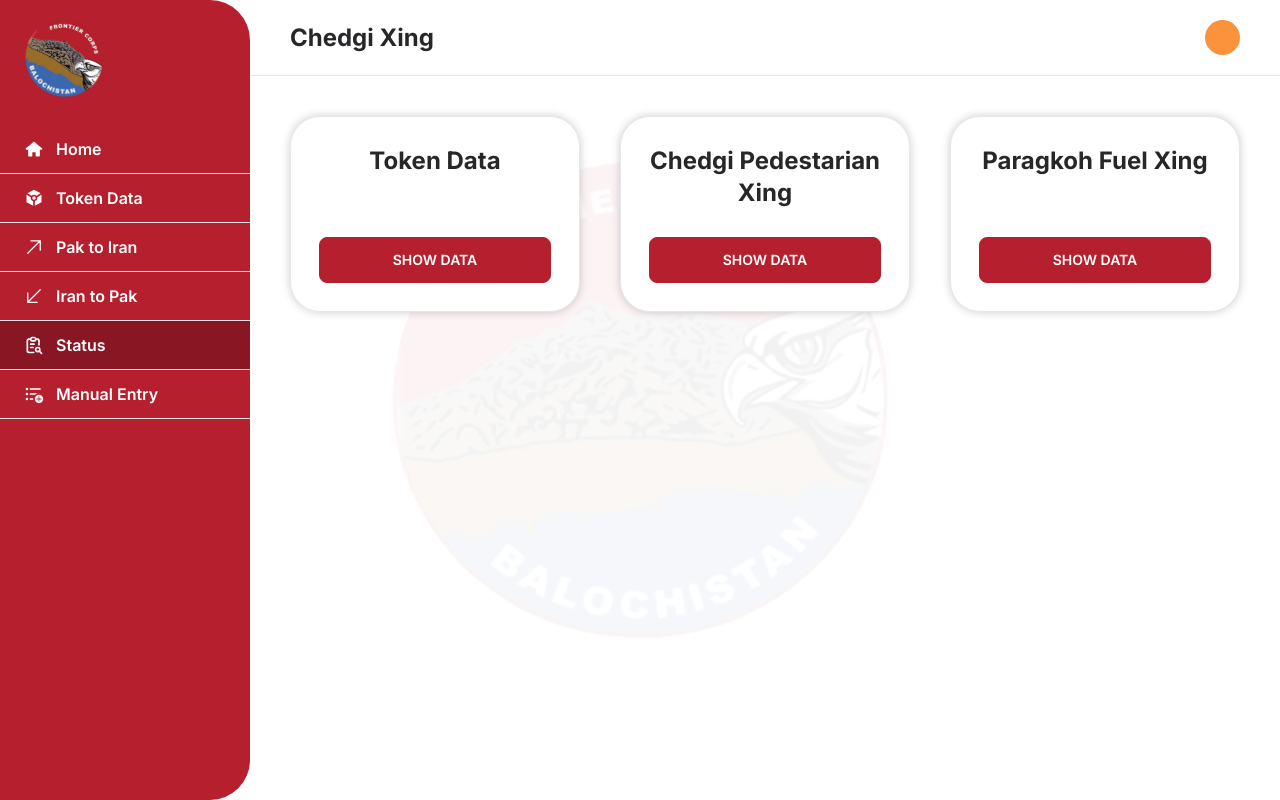
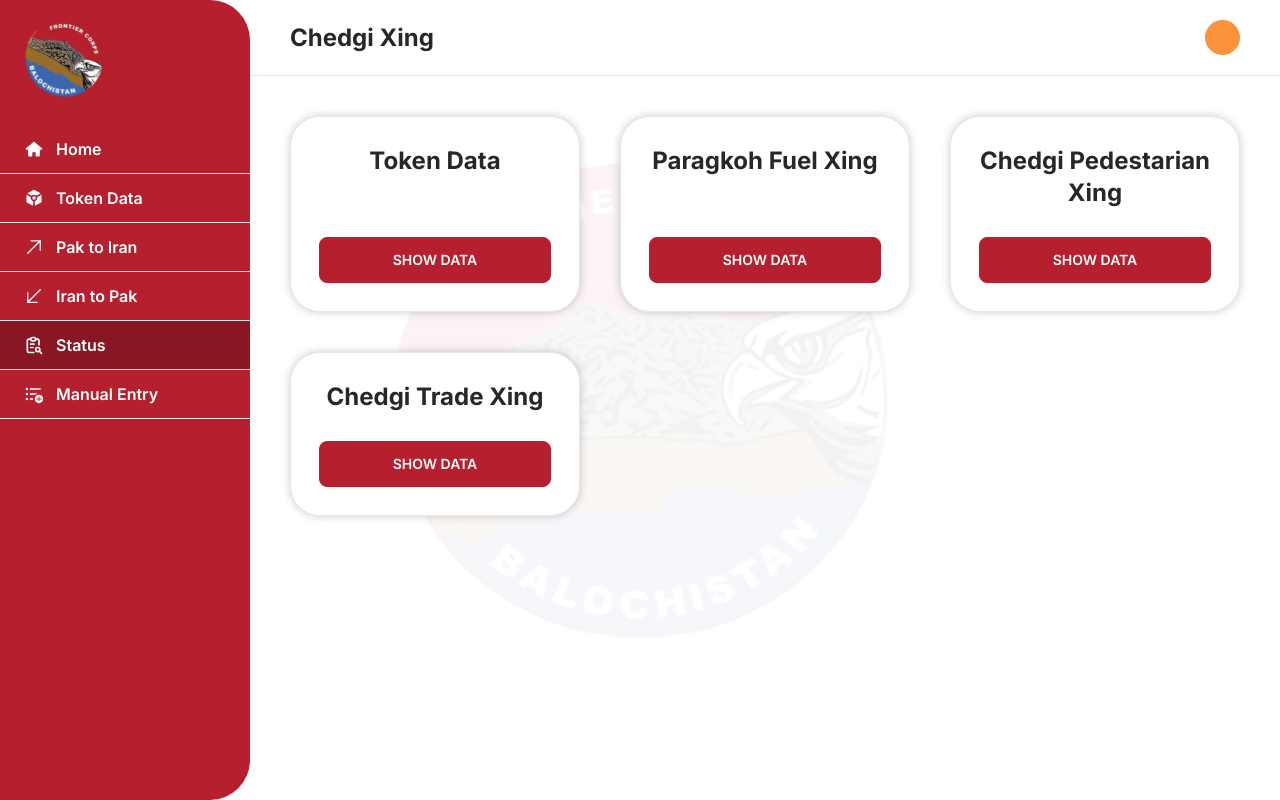
Before and after one commit to roshaan12/next-application, a Next.js app: page /status in a window 1280 px wide. Built offline with nearby package versions, Linux system fonts and the light colour scheme; no server answers.

Commit message:
final changs
final changs

```diff
--- a/src/app/(routes)/irantopak/page.tsx
+++ b/src/app/(routes)/irantopak/page.tsx
@@ -268,8 +268,8 @@ function IranToPak() {
                     {
                         (state.userDetails?.role === 'super-admin' || state.userDetails?.role === 'admin') &&
                         <select value={type!} onChange={(e) => changeType(e.target.value)} className='py-2 px-4 text-sm text-zinc-800 shadow-[0_0_15px_rgba(0,0,0,0.3)] rounded-md border-2 border-zinc-500'>
-                            <option value="local">Paragkoh Fuel Xing</option>
-                            <option value="fuelTrade">Chedgi Pedestarian Xing</option>
+                            <option value="local">Chedgi Pedestarian Xing</option>
+                            <option value="fuelTrade">Paragkoh Fuel Xing</option>
                             <option value="tradeXing">Chedgi Trade Xing</option>
                         </select>
                     }
--- a/src/app/(routes)/page.tsx
+++ b/src/app/(routes)/page.tsx
@@ -28,9 +28,9 @@ const Page = () => {
   if (state.userDetails && state.userDetails.role === 'super-admin') {
     data = [
       { id: 'stats', title: 'DAILY STATE', icon: <ImStatsBars className="text-[60px] text-zinc-800" /> },
-      { id: 'fuelTrade', title: 'UPLOAD EXCEL NOBAT LIST', icon: <SiMicrosoftexcel className="text-[60px] text-zinc-800" /> },
-      { id: 'local', title: 'UPLOAD EXCEL LOCAL RESIDENTS', icon: <SiMicrosoftexcel className="text-[60px] text-zinc-800" /> },
-      { id: 'tradeXing', title: 'UPLOAD EXCEL TRADE XING', icon: <SiMicrosoftexcel className="text-[60px] text-zinc-800" /> },
+      { id: 'fuelTrade', title: 'UPLOAD EXCEL PARAGKOH FUEL XING', icon: <SiMicrosoftexcel className="text-[60px] text-zinc-800" /> },
+      { id: 'local', title: 'UPLOAD EXCEL CHEDGI PEDESTARIAN XING', icon: <SiMicrosoftexcel className="text-[60px] text-zinc-800" /> },
+      { id: 'tradeXing', title: 'UPLOAD EXCEL CHEDGI TRADE XING', icon: <SiMicrosoftexcel className="text-[60px] text-zinc-800" /> },
       // { title: 'COMPARISON OLD NOBATS', icon: <MdOutlineCompareArrows className="text-[60px] text-zinc-800" /> },
     ]
   }
@@ -334,13 +334,15 @@ const Page = () => {
                   :
                   <div className="w-full lg:w-[70%]">
                     <BarChart
-                      data={[fetchedData.tokens, fetchedData.paktoiranofficial, fetchedData.irantopakofficial, fetchedData.paktoiranlocal, fetchedData.irantopaklocal]}
+                      data={[fetchedData.tokens, fetchedData.paktoiranofficial, fetchedData.irantopakofficial, fetchedData.paktoiranlocal, fetchedData.irantopaklocal,fetchedData.paktoirantradexing, fetchedData.irantopaktradexing]}
                       labels={[
                         'Token Issued',
                         'Fuel Veh Pak to Iran',
                         'Fuel Veh Iran to Pak',
                         'Pedestrian Pak to Iran',
                         'Pedestrian Iran to Pak',
+                        'Trade Xing Pak to Iran',
+                        'Trade Xing Iran to Pak',
                       ]}
                     />
                   </div>
@@ -356,7 +358,7 @@ const Page = () => {
           :
           active === 2 ?
             <div>
-              <h1 className='text-2xl font-bold text-zinc-800'>UPLOAD EXCEL NOBAT LIST</h1>
+              <h1 className='text-2xl font-bold text-zinc-800'>UPLOAD EXCEL PARAGKOH FUEL XING</h1>
               <div className="mt-10">
                 <div>
                   <label htmlFor="file" className="w-[300px] h-[70px] text-zinc-800 font-bold border-2 border-dashed rounded-2xl bg-zinc-100 flex justify-center items-center">
--- a/src/app/(routes)/paktoiran/page.tsx
+++ b/src/app/(routes)/paktoiran/page.tsx
@@ -464,8 +464,8 @@ function PakToIran() {
                     {
                         (state.userDetails?.role === 'super-admin' || state.userDetails?.role === 'admin') &&
                         <select value={type!} onChange={(e) => changeType(e.target.value)} className='py-2 px-4 text-sm text-zinc-800 shadow-[0_0_15px_rgba(0,0,0,0.3)] rounded-md border-2 border-zinc-500'>
-                           <option value="local">Paragkoh Fuel Xing</option>
-                            <option value="fuelTrade">Chedgi Pedestarian Xing</option>
+                           <option value="local">Chedgi Pedestarian Xing</option>
+                            <option value="fuelTrade">Paragkoh Fuel Xing</option>
                             <option value="tradeXing">Chedgi Trade Xing</option>
                         </select>
                     }
--- a/src/app/(routes)/status/page.tsx
+++ b/src/app/(routes)/status/page.tsx
@@ -31,8 +31,9 @@ const Page = () => {
 
     let data = [
         { title: 'Token Data', id: 'token' },
-        { title: 'Chedgi Pedestarian Xing', id: 'fuelTrade' },
-        { title: 'Paragkoh Fuel Xing', id: 'local' },
+        { title: 'Paragkoh Fuel Xing', id: 'fuelTrade' },
+        { title: 'Chedgi Pedestarian Xing', id: 'local' },
+        { title: 'Chedgi Trade Xing', id: 'tradeXing' },
     ]
     const onSubmit = async (e: FormEvent<HTMLFormElement>) => {
         e.preventDefault()
@@ -72,7 +73,6 @@ const Page = () => {
         exportToCSV(fetchedData, 'data')
     }
 
-
     return (
         <div className="mt-10">
             <Toaster />
@@ -89,7 +89,6 @@ const Page = () => {
                                             setFetchedData(null)
                                         }} className="text-white text-sm bg-primary w-full py-3 px-3 rounded-lg font-semibold">SHOW DATA</button>
                                     </div>
-
                                 )
                             })
                         }
@@ -102,7 +101,7 @@ const Page = () => {
                                 <input onChange={(e) => setCnicOfPerson(e.target.value)} type="text" className="w-[300px] border py-3 px-5 border-zinc-300 rounded-md" />
                             </div>
                             {
-                                selected === 'fuelTrade' &&
+                                (selected === 'fuelTrade' || selected === 'tradeXing') &&
                                 <div className="">
                                     <h1 className="text-zinc-700 font-semibold">Select Destination ( Optional )</h1>
                                     <select id="destination" onChange={(e) => setDestination(e.target.value)} className="w-[300px] border py-3 px-5 border-zinc-300 rounded-md">
@@ -135,17 +134,25 @@ const Page = () => {
                             selected === 'token' ?
                                 <div className="w-full lg:w-[70%]">
                                     <BarChart
-                                        data={[fetchedData.filter((val: any) => val.type === 'local').length, fetchedData.filter((val: any) => val.type === 'fuelTrade').length]}
+                                        data={[
+                                            fetchedData.filter((val: any) => val.type === 'local').length,
+                                            fetchedData.filter((val: any) => val.type === 'fuelTrade').length,
+                                            fetchedData.filter((val: any) => val.type === 'tradeXing').length // Added tradeXing
+                                        ]}
                                         labels={[
                                             'Local',
-                                            'Fuel Trade'
+                                            'Fuel Trade',
+                                            'Trade Xing' // Added label for tradeXing
                                         ]}
                                     />
                                 </div>
                                 :
                                 <div className="w-full lg:w-[70%]">
                                     <BarChart
-                                        data={[fetchedData.filter((val: any) => val.dateTimeOut).length, fetchedData.filter((val: any) => val.dateTimeIn).length]}
+                                        data={[
+                                            fetchedData.filter((val: any) => val.dateTimeOut).length,
+                                            fetchedData.filter((val: any) => val.dateTimeIn).length
+                                        ]}
                                         labels={[
                                             'Pak to Iran',
                                             'Iran to Pak'
--- a/src/app/api/overallstats/route.ts
+++ b/src/app/api/overallstats/route.ts
@@ -38,6 +38,13 @@ export async function GET() {
                 $lt: endOfToday
             }
         })
+        let paktoirantradexing = await Entry.find({
+            type: 'tradeXing',
+            dateTimeOut: {
+                $gte: startOfToday,
+                $lt: endOfToday
+            }
+        })
         let irantopaklocal = await Entry.find({
             type: 'local',
             dateTimeIn: {
@@ -47,6 +54,13 @@ export async function GET() {
         })
         let irantopakofficial = await Entry.find({
             type: 'fuelTrade',
+            dateTimeIn: {
+                $gte: startOfToday,
+                $lt: endOfToday
+            }
+        })
+        let irantopaktradexing = await Entry.find({
+            type: 'tradeXing',
             dateTimeIn: {
                 $gte: startOfToday,
                 $lt: endOfToday
@@ -63,8 +77,10 @@ export async function GET() {
             // entries: entry_data.length,
             paktoiranlocal: paktoiranlocal.length,
             paktoiranofficial: paktoiranofficial.length,
+            paktoirantradexing: paktoirantradexing.length,
             irantopaklocal: irantopaklocal.length,
-            irantopakofficial: irantopakofficial.length
+            irantopakofficial: irantopakofficial.length,
+            irantopaktradexing: irantopaktradexing.length
         }
 
         return NextResponse.json({ status: 'success', data })
```
